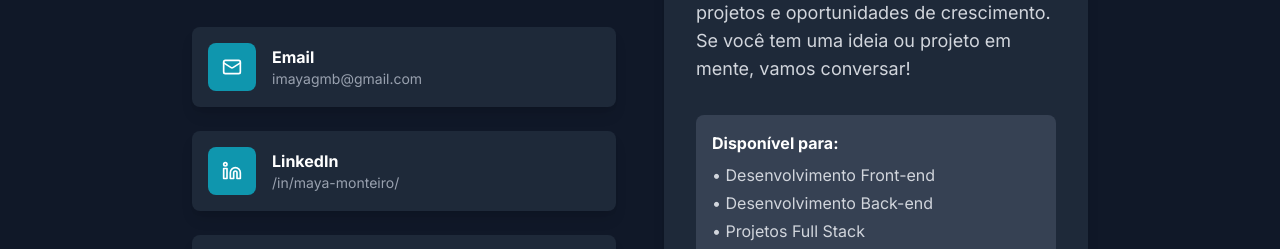
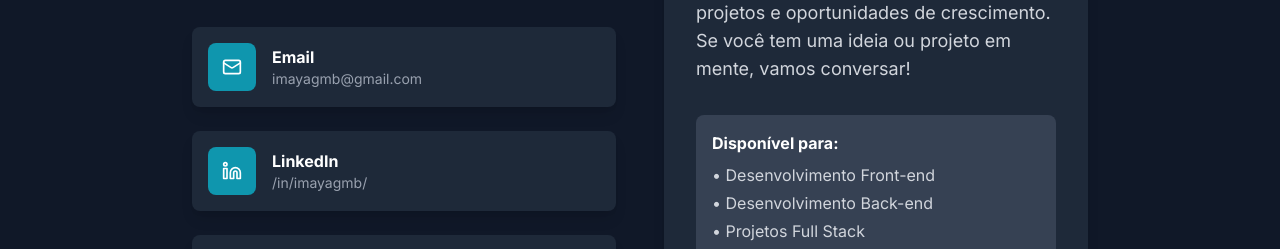
Before and after one commit to Imayagmb/Portfolio-Mayara-vs2.0, a React (Vite) app: page / in a window 1280 px wide. Shown: the part 5318-5567 px from the top of the page. Built offline with nearby package versions, Linux system fonts and the light colour scheme; the HTML template or start-up script is replaced by a standard one.

Commit message:
fix: corrigindo link do Linkedin na página de contatos

```diff
--- a/src/components/Contato.tsx
+++ b/src/components/Contato.tsx
@@ -72,7 +72,7 @@ const Contato: React.FC<ContatoProps> = ({ isDarkMode }) => {
 
                 {/* LinkedIn */}
                 <a
-                  href="https://www.linkedin.com/in/maya-monteiro/"
+                  href="https://www.linkedin.com/in/imayagmb/"
                   target="_blank"
                   rel="noopener noreferrer"
                   className={`flex items-center p-4 rounded-lg transition-all duration-300 hover:scale-105 ${
@@ -93,7 +93,7 @@ const Contato: React.FC<ContatoProps> = ({ isDarkMode }) => {
                     <p className={`text-sm ${
                       isDarkMode ? 'text-gray-400' : 'text-gray-600'
                     }`}>
-                      /in/maya-monteiro/
+                      /in/imayagmb/
                     </p>
                   </div>
                 </a>
```
